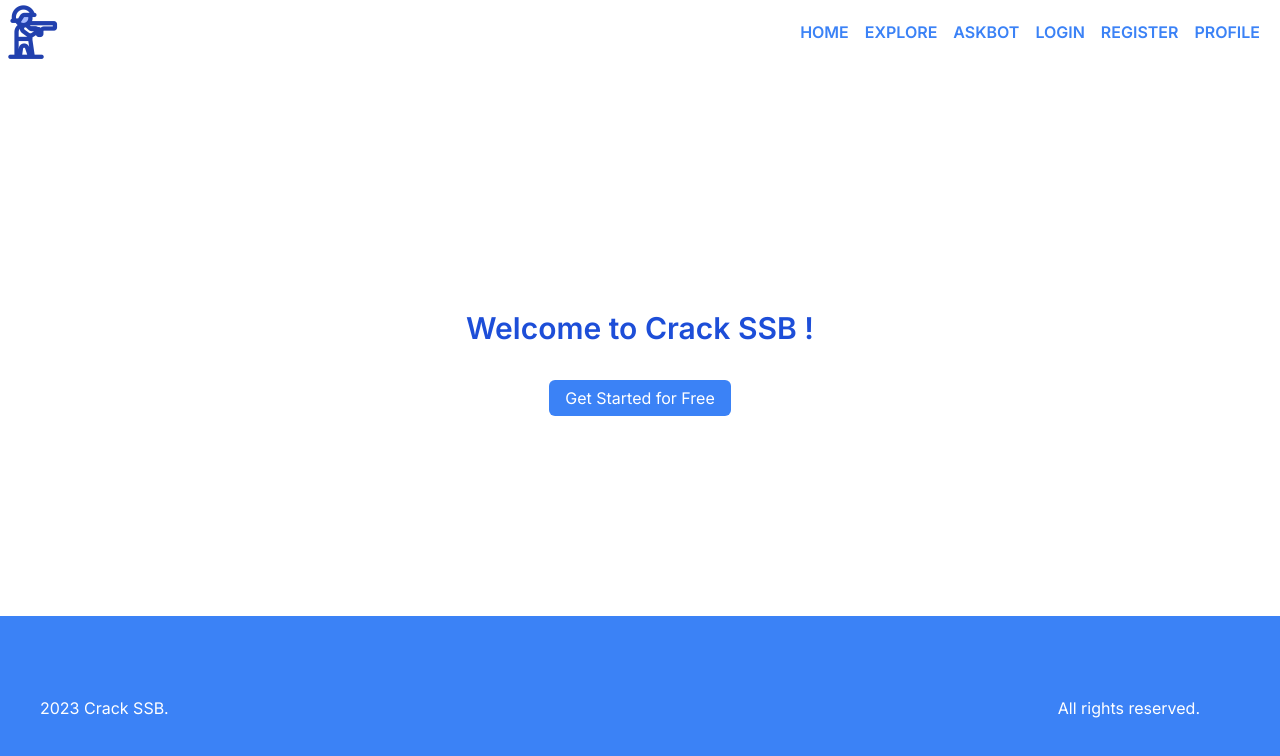
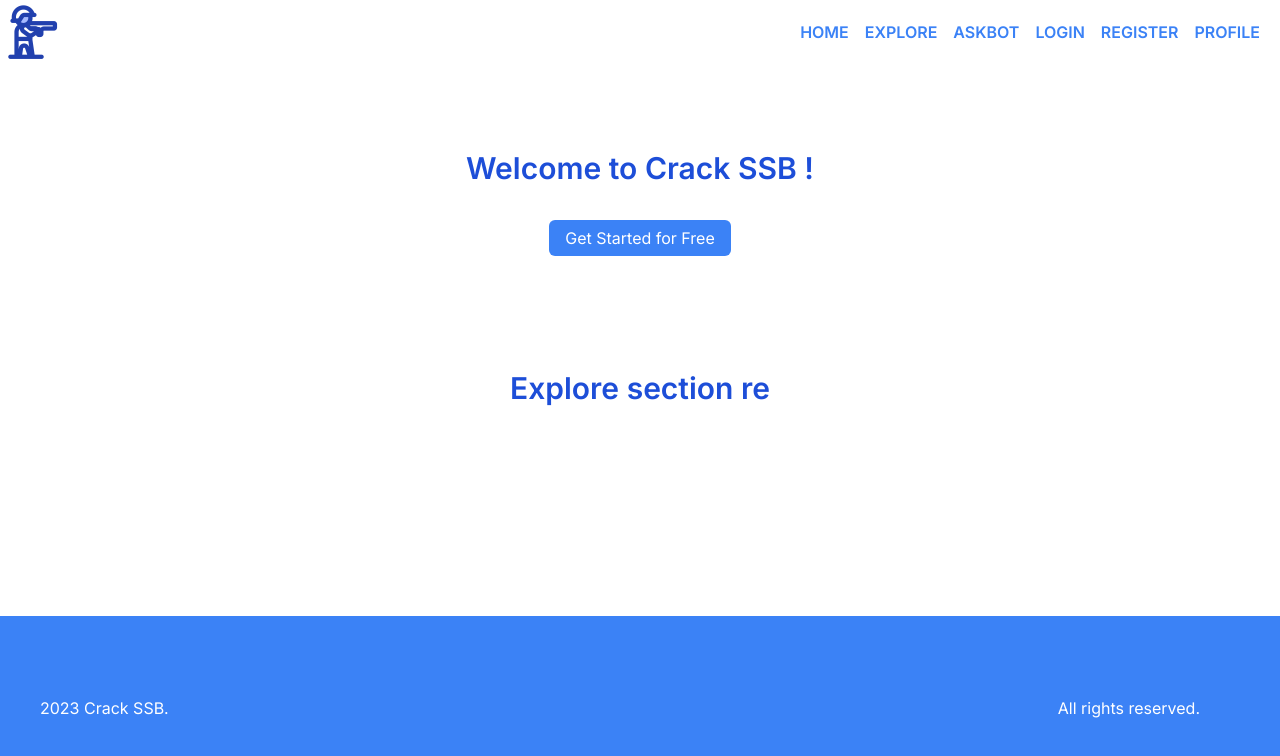
Before and after one commit to Palak-jais/Crack-SSB, a Next.js app: page / in a window 1280 px wide. Shown: the top 756 px of the page. Built offline with nearby package versions, Linux system fonts and the light colour scheme.

Commit message:
typing effect

```diff
--- /dev/null
+++ b/components/ui/typing.js
@@ -0,0 +1,43 @@
+import React, { useState, useEffect } from 'react';
+
+const TYPING_DELAY = 80; // Delay between typing each character
+const STRING_CHANGE_DELAY = 100; // Delay before switching to the next string
+
+function TypingEffect() {
+
+  const stringsToType = [
+    "Welcome to CrackSSB",
+    "Ace your interview Prepration",
+    "Explore section relevent to your demand.",
+    "Learn and test in one platform.",
+  ];
+
+  const [currentStringIndex, setCurrentStringIndex] = useState(0);
+  const [typedText, setTypedText] = useState('');
+  const [currentIndex, setCurrentIndex] = useState(0);
+
+  useEffect(() => {
+    if (currentIndex < stringsToType[currentStringIndex].length) {
+      const timer = setTimeout(() => {
+        setTypedText(prevTypedText => prevTypedText + stringsToType[currentStringIndex][currentIndex]);
+        setCurrentIndex(prevIndex => prevIndex + 1);
+      }, TYPING_DELAY);
+      return () => clearTimeout(timer);
+    } else {
+      // Move to the next string after typing is complete
+      setTimeout(() => {
+        setCurrentIndex(0);
+        setTypedText('');
+        setCurrentStringIndex(prevIndex => (prevIndex + 1) % stringsToType.length);
+      }, STRING_CHANGE_DELAY);
+    }
+  }, [currentIndex, currentStringIndex, stringsToType]);
+
+  return (
+    <div className="p-10 text-center">
+      <h1 className='text-3xl text-blue-700 font-semibold m-10'>{typedText}</h1>
+    </div>
+  );
+}
+
+export default TypingEffect;
--- a/src/app/page.tsx
+++ b/src/app/page.tsx
@@ -1,7 +1,9 @@
+"use client"
 import React from 'react'
 import Layout from '../../components/ui/layout'
 import Footer from '../../components/ui/footer'
 import Link from 'next/link'
+import TypingEffect from '../../components/ui/typing'
 export default function Home() {
   return (
     <main className="flex min-h-screen flex-col justify-between ">
@@ -11,6 +13,9 @@ export default function Home() {
          <h1 className='text-3xl text-blue-700 font-semibold m-10'>Welcome to Crack SSB !</h1>
          <Link href="/explore" className='bg-blue-500 text-white px-4 py-2 rounded-md mt-5 hover:opacity-75'>Get Started for Free </Link>
         </div>
+        <div className='pt-10 pb-10 h-80'>
+        <TypingEffect/>
+        </div>
         </div>
       <Footer/>
     </main>
```
